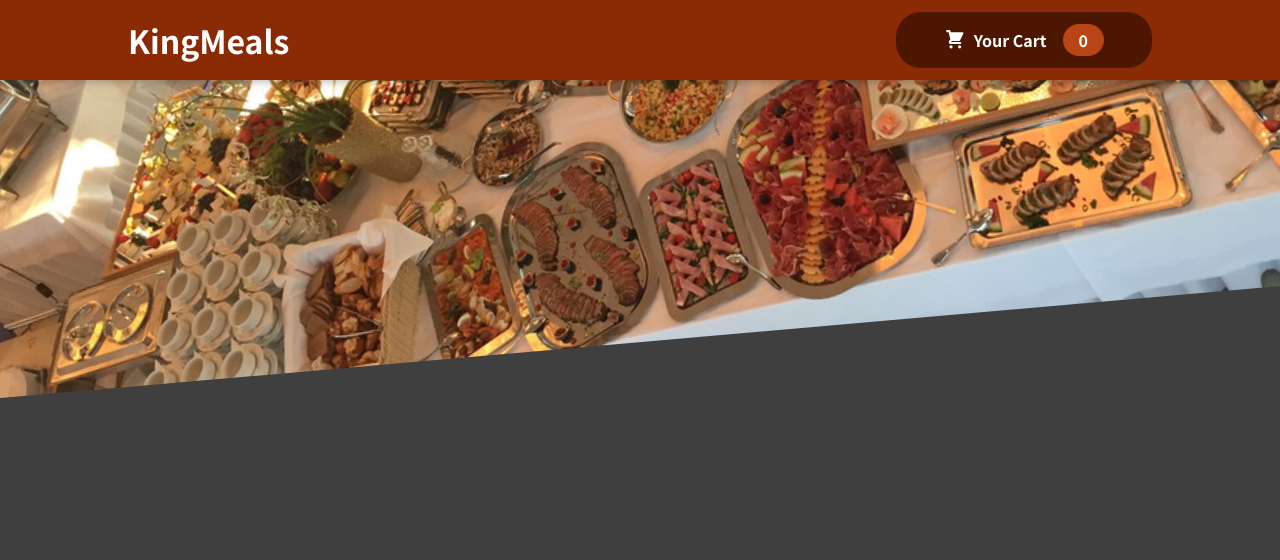
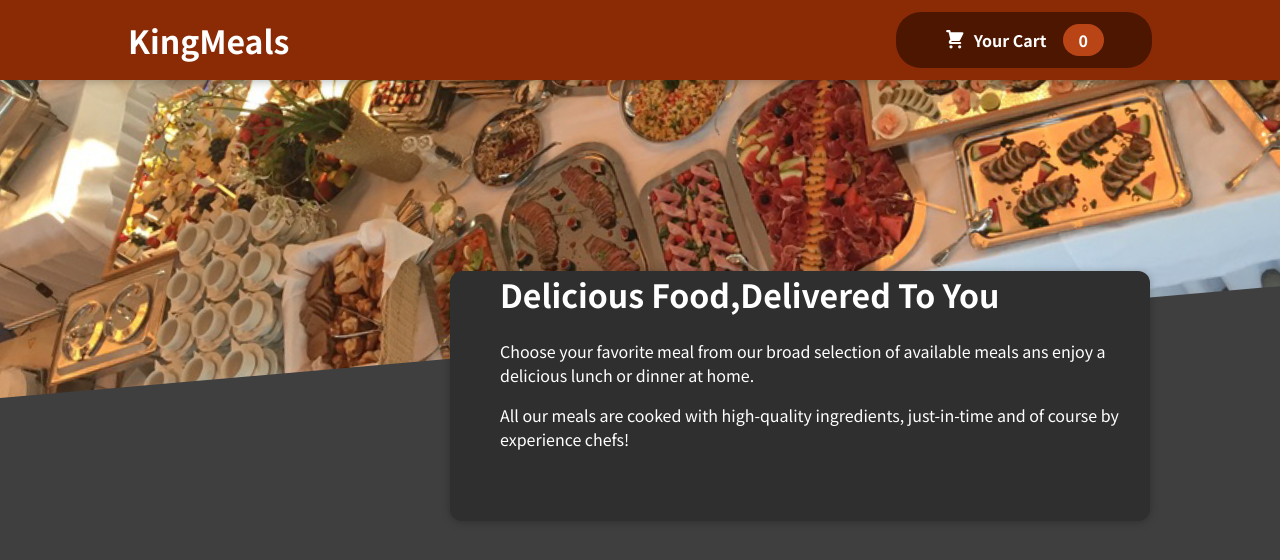
Before and after one commit to ajiths10/FoodOrdering-React-App, a React (Create React App) app: page / in a window 1280 px wide. Shown: the top 560 px of the page. Built offline with nearby package versions, Linux system fonts and the light colour scheme.

Commit message:
Add discription

```diff
--- a/src/App.js
+++ b/src/App.js
@@ -7,6 +7,7 @@ function App() {
   return (
 <Fragment>
   <Header/>
+
 </Fragment>
   );
 }
--- /dev/null
+++ b/src/components/Discription/Discription.js
@@ -0,0 +1,19 @@
+import classes from './Discription.module.css';
+
+
+const Discription=()=>{
+    return(
+        <div className={classes.mainBody}>
+            <h1 className={classes.heading}>Delicious Food,Delivered To You</h1>
+            <p className={classes.paragraph}>Choose your favorite meal from our broad selection of available meals ans enjoy a
+                delicious lunch or dinner at home.
+            </p>
+            <p className={classes.paragraph}>
+                All our meals are cooked with high-quality ingredients, just-in-time and of course by
+                experience chefs!
+            </p>
+        </div>
+    )
+};
+
+export default Discription;
--- /dev/null
+++ b/src/components/Discription/Discription.module.css
@@ -0,0 +1,24 @@
+.mainBody{
+    background-color: #302f2f;
+    color: white;
+    margin-left: 450px;
+    margin-top: -150px;
+    width: 700px;
+    height: 250px;
+    position: relative;
+    border-radius: 12px;
+    box-shadow: 0 1px 8px rgba(0, 0, 0, 0.25);
+    align-items: center;
+}
+
+.heading{
+    margin-left: 50px;
+    align-items: center;
+
+}
+
+.paragraph{
+    margin-left: 50px;
+    align-items: center;
+
+}
--- a/src/components/Layout/Header.js
+++ b/src/components/Layout/Header.js
@@ -2,7 +2,7 @@ import {Fragment } from 'react';
 import HaederCartButton from './HeaderCartButton';
 import mealsImage from '../../assets/meals.jpg'
 import classes from './Header.module.css'
-
+import Discription from '../Discription/Discription';
 
 const Header = (props) => {
 
@@ -15,6 +15,8 @@ const Header = (props) => {
             <div className={classes['main-image']}>
                 <img src={mealsImage} alt="A table full of decicious food!" />
             </div>
+            <Discription/>
+
         </Fragment>
     )
 };
```
